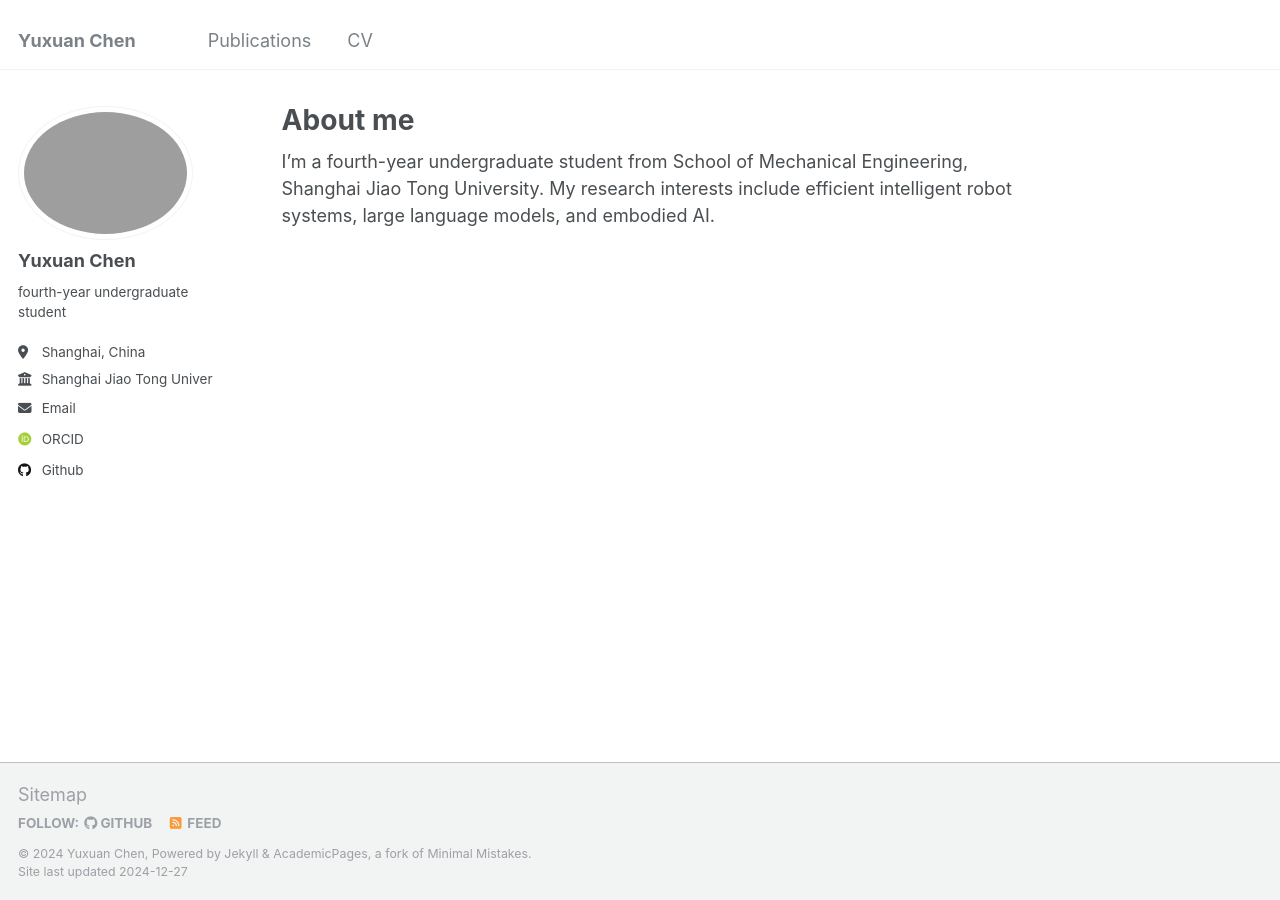
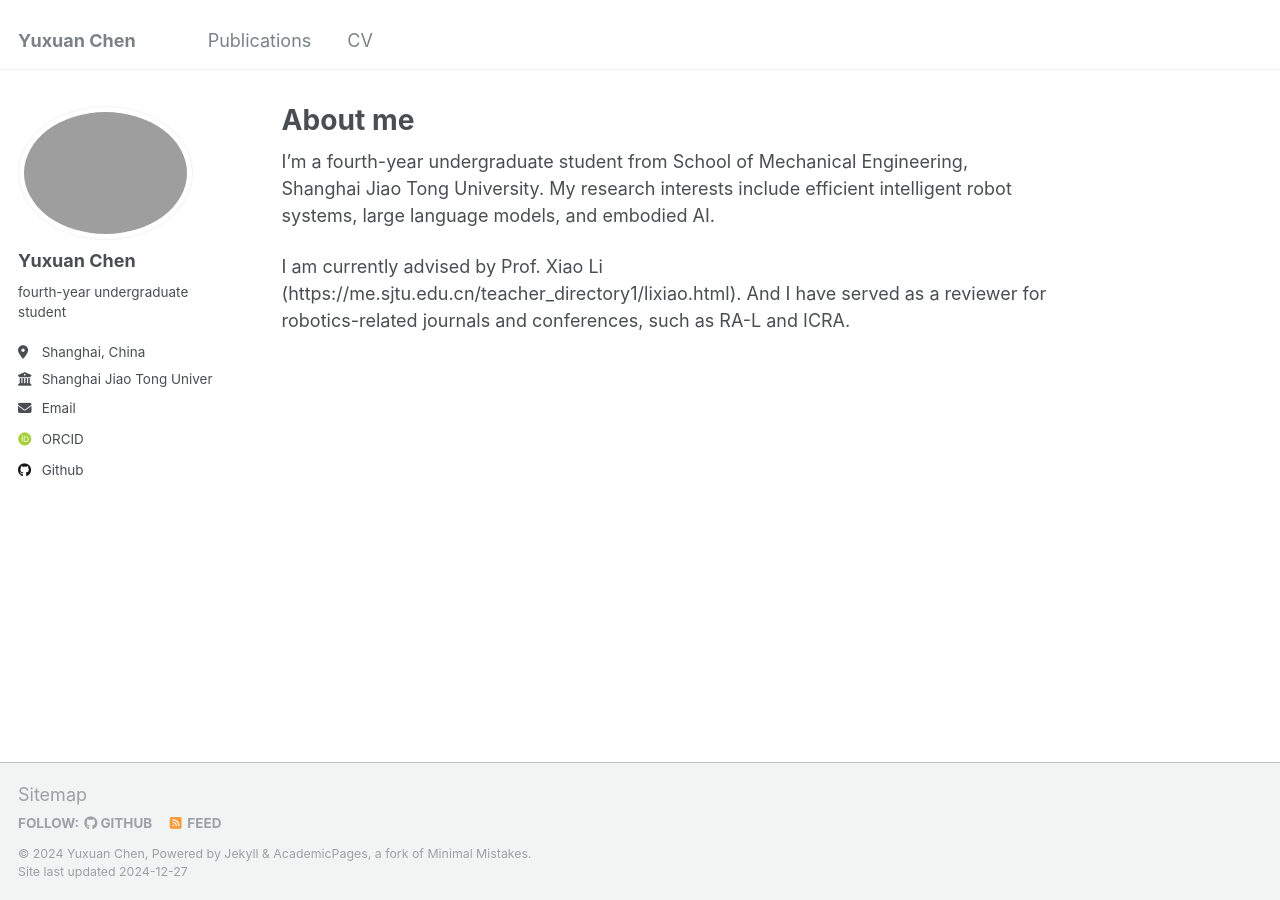
Before and after one commit to Elycyx/Elycyx.github.io, a Jekyll site: the page built from _pages/about.md, in a window 1280 px wide. Built offline with Jekyll 4.4.1, drawn with Linux system fonts in a browser that asks for light colours; some web fonts are replaced.

Commit message:
Update about.md

```diff
--- a/_pages/about.md
+++ b/_pages/about.md
@@ -8,3 +8,5 @@ redirect_from:
 ---
 
 I'm a fourth-year undergraduate student from School of Mechanical Engineering, Shanghai Jiao Tong University. My research interests include efficient intelligent robot systems, large language models, and embodied AI.
+
+I am currently advised by Prof. Xiao Li (https://me.sjtu.edu.cn/teacher_directory1/lixiao.html). And I have served as a reviewer for robotics-related journals and conferences, such as RA-L and ICRA.
```
